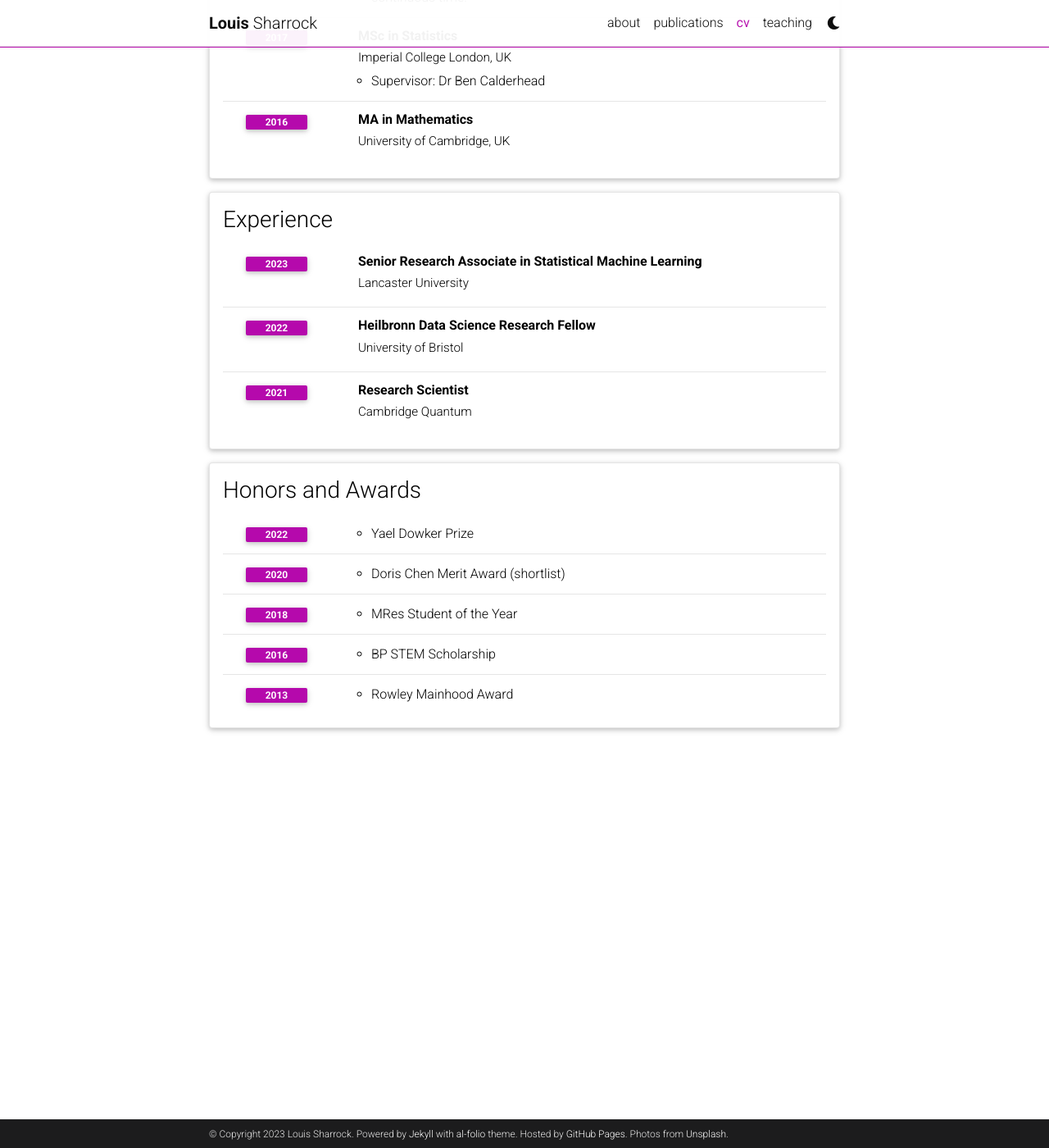
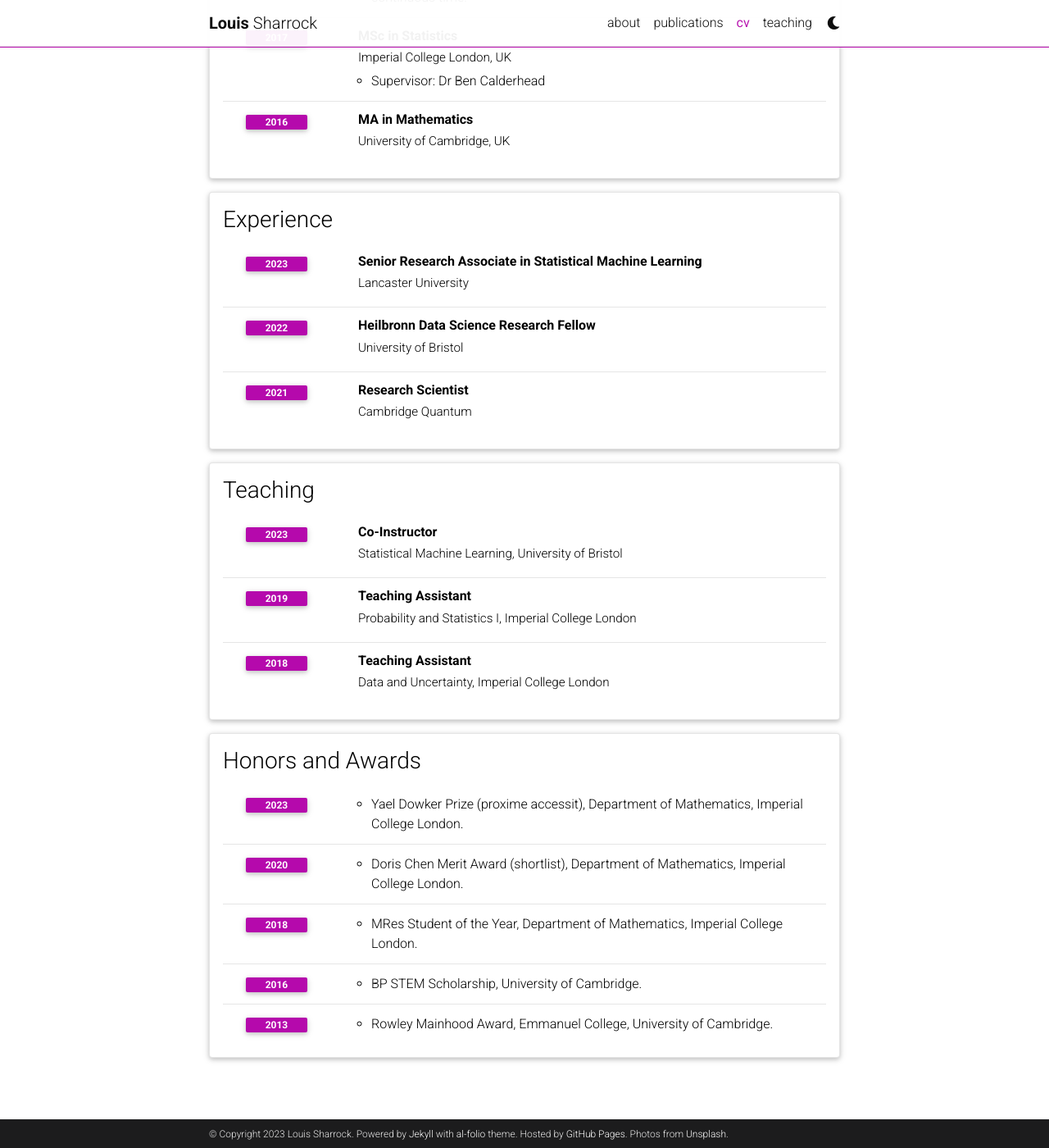
Before and after one commit to louissharrock/louissharrock.github.io, a Jekyll site: the page built from _pages/cv.md, in a window 1280 px wide and 1400 px high, scrolled down 584 px. Shown: the whole window at 82% size. Built offline with Jekyll 4.4.1, drawn with Linux system fonts in a browser that asks for light colours; comment, search, counter and statistics services are not loaded; a style sheet for code colours, icons or effects is not loaded; some of the changed text lies outside the part shown.

Commit message:
Update cv.yml

```diff
--- a/_data/cv.yml
+++ b/_data/cv.yml
@@ -11,7 +11,7 @@
 - title: Education
   type: time_table
   contents:
-    - title: PhD
+    - title: PhD in Computational Statistics
       institution: Imperial College London, UK
       year: 2022
       description:
@@ -39,21 +39,34 @@
       institution: Cambridge Quantum
       year: 2021
 
+- title: Teaching
+  type: time_table
+  contents:
+    - title: Co-Instructor
+      institution: Statistical Machine Learning, University of Bristol
+      year: 2023
+    - title: Teaching Assistant
+      institution: Probability and Statistics I, Imperial College London
+      year: 2019
+    - title: Teaching Assistant
+      institution: Data and Uncertainty, Imperial College London
+      year: 2018
+
 - title: Honors and Awards
   type: time_table
   contents:
-    - year: 2022
+    - year: 2023
       items:
-        - Yael Dowker Prize
+        - Yael Dowker Prize (proxime accessit), Department of Mathematics, Imperial College London.
     - year: 2020
       items:
-        - Doris Chen Merit Award (shortlist)
+        - Doris Chen Merit Award (shortlist), Department of Mathematics, Imperial College London.
     - year: 2018
       items:
-        - MRes Student of the Year
+        - MRes Student of the Year, Department of Mathematics, Imperial College London.
     - year: 2016
       items:
-        - BP STEM Scholarship
+        - BP STEM Scholarship, University of Cambridge.
     - year: 2013
       items:
-        - Rowley Mainhood Award
+        - Rowley Mainhood Award, Emmanuel College, University of Cambridge.
```
